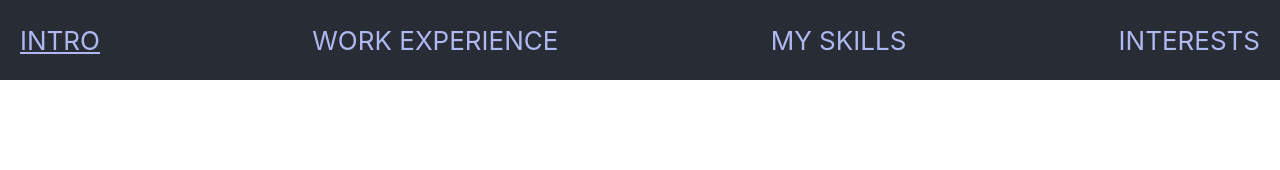
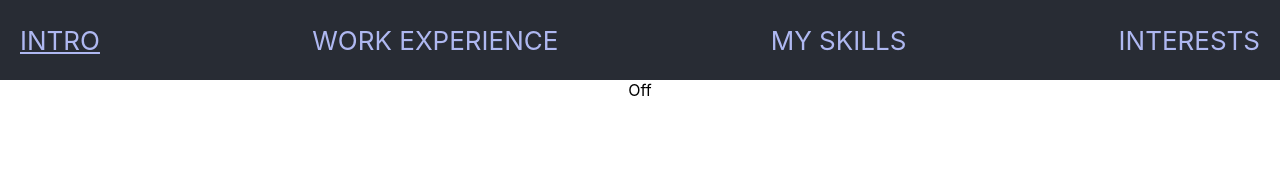
Before and after one commit to svkmsr6/svk-profile-app, a React (Create React App) app: page / in a window 1280 px wide. Shown: the top 170 px of the page. Built offline with nearby package versions, Linux system fonts and the light colour scheme.

Commit message:
Add route view skeletons

```diff
--- a/src/App.js
+++ b/src/App.js
@@ -4,27 +4,11 @@ import {
   BrowserRouter as Router,
   Switch,
   Route
-} from "react-router-dom";
+} from 'react-router-dom';
+import { routeLinks } from './utils/route-config-utils';
 
 function App() {
-  const routeLinks = [{
-      url:"/",
-      text: "INTRO",
-      name: "Intro",
-      exact: true
-  },{
-      url:"/work-ex",
-      text: "WORK EXPERIENCE",
-      name: "WorkExp"
-  },{
-      url:"/my-skills",
-      text: "MY SKILLS",
-      name: "MySkills"
-  },{
-      url:"/interests",
-      text: "INTERESTS",
-      name: "Interests"
-  }];
+
   return (
     <Router>
       <div className="App">
@@ -32,8 +16,8 @@ function App() {
         <Switch>
           {
             routeLinks.map(link => (
-              <Route path={link.url}>
-                <link.name />
+              <Route path={link.url} exact={link.exact}>
+                < link.comp />
               </Route>
             ))
           }
--- /dev/null
+++ b/src/utils/route-config-utils.js
@@ -0,0 +1,23 @@
+import Interests from '../views/Interests';
+import Intro from '../views/Intro';
+import MySkills from '../views/MySkills';
+import WorkExp from '../views/WorkExp';
+
+export const routeLinks = [{
+    url:"/",
+    text: "INTRO",
+    comp: Intro,
+    exact: true
+},{
+    url:"/work-ex",
+    text: "WORK EXPERIENCE",
+    comp: WorkExp
+},{
+    url:"/my-skills",
+    text: "MY SKILLS",
+    comp: MySkills
+},{
+    url:"/interests",
+    text: "INTERESTS",
+    comp: Interests
+}];
--- /dev/null
+++ b/src/views/Interests.js
@@ -0,0 +1,11 @@
+import React from 'react';
+
+function Interests(props) {
+    return (
+        <div>
+            Fuck
+        </div>
+    );
+}
+
+export default Interests;
--- /dev/null
+++ b/src/views/Intro.js
@@ -0,0 +1,11 @@
+import React from 'react';
+
+function Intro(props) {
+    return (
+        <div>
+            Off
+        </div>
+    );
+}
+
+export default Intro;
--- /dev/null
+++ b/src/views/MySkills.js
@@ -0,0 +1,11 @@
+import React from 'react';
+
+function MySkills(props) {
+    return (
+        <div>
+            Bro
+        </div>
+    );
+}
+
+export default MySkills;
--- /dev/null
+++ b/src/views/WorkExp.js
@@ -0,0 +1,11 @@
+import React from 'react';
+
+function WorkExp(props) {
+    return (
+        <div>
+            Juz
+        </div>
+    );
+}
+
+export default WorkExp;
```
